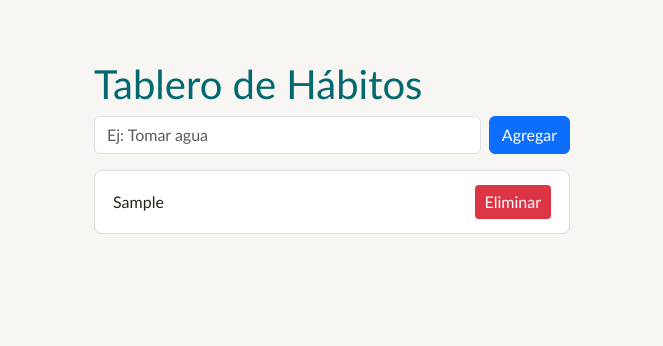
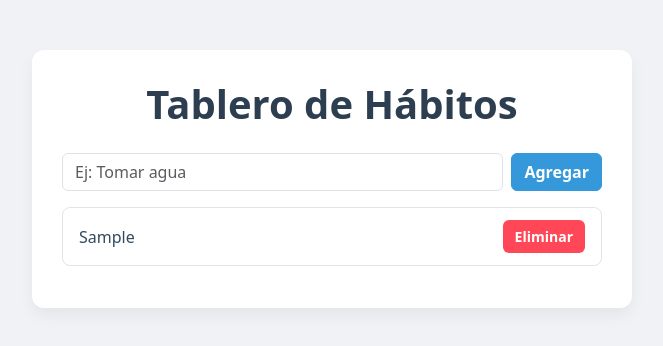
Before and after one commit to Scorpwik/TrackerDeHabiitos, a plain HTML site: page index.html in a window 1280 px wide. Both pictures are taken after typing "Sample" into the empty fields and a click on the button "Agregar". Shown: the whole page, without its empty margins (308-971 px from the left). Drawn offline with nearby package versions, Linux system fonts and the light colour scheme.

Commit message:
style: actualizar diseño estético a uno propio y moderno

```diff
--- a/style.css
+++ b/style.css
@@ -1,48 +1,90 @@
 body {
-    font-family: "Trebuchet MS", sans-serif;
-    background: #F7F6F2;
-    color: #28251D;
-    max-width: 500px;
-    margin: 60px auto;
+    font-family: system-ui, -apple-system, sans-serif;
+    background-color: #f0f2f5;
+    color: #333;
+    padding-top: 50px;
+}
+
+.container {
+    max-width: 600px;
+    background-color: #ffffff;
+    padding: 30px;
+    border-radius: 12px;
+    box-shadow: 0 8px 15px rgba(0, 0, 0, 0.05);
 }
 
 h1 {
-    color: #01696F;
+    color: #2c3e50;
+    font-weight: 700;
+    text-align: center;
+    margin-bottom: 25px;
 }
 
 ul {
     list-style: none;
     padding: 0;
+    margin: 0;
 }
 
 li {
-    background: white;
-    border: 1px solid #E0DED8;
-    padding: 14px 18px;
-    margin-bottom: 10px;
+    background: #ffffff;
+    border: 1px solid #e1e4e8;
+    padding: 12px 16px;
+    margin-bottom: 12px;
     border-radius: 8px;
     display: flex;
     justify-content: space-between;
     align-items: center;
+    transition: all 0.2s ease-in-out;
+}
+
+li:hover {
+    border-color: #b3d4fc;
+    box-shadow: 0 2px 5px rgba(0, 0, 0, 0.04);
 }
 
 .texto-habito {
     cursor: pointer;
     flex-grow: 1;
+    font-size: 16px;
+    font-weight: 500;
+    color: #34495e;
 }
 
 /* Clase para hábitos completados */
 .tachado {
     text-decoration: line-through;
-    color: #888888;
-    background-color: #e9ecef;
+    color: #95a5a6;
+    background-color: #f8f9fa;
+    border-color: #ecf0f1;
+}
+.tachado .texto-habito {
+    color: #95a5a6;
 }
 
 .btn-eliminar {
-    background-color: #dc3545;
+    background-color: #ff4757;
     color: white;
     border: none;
-    border-radius: 4px;
-    padding: 5px 10px;
+    border-radius: 6px;
+    padding: 6px 12px;
+    font-size: 14px;
+    font-weight: 600;
     cursor: pointer;
+    transition: background-color 0.2s;
 }
+
+.btn-eliminar:hover {
+    background-color: #ff6b81;
+}
+
+/* Estilizar el botón de bootstrap para que combine */
+.btn-primary {
+    background-color: #3498db;
+    border-color: #3498db;
+    font-weight: 600;
+}
+.btn-primary:hover {
+    background-color: #2980b9;
+    border-color: #2980b9;
+}
```
